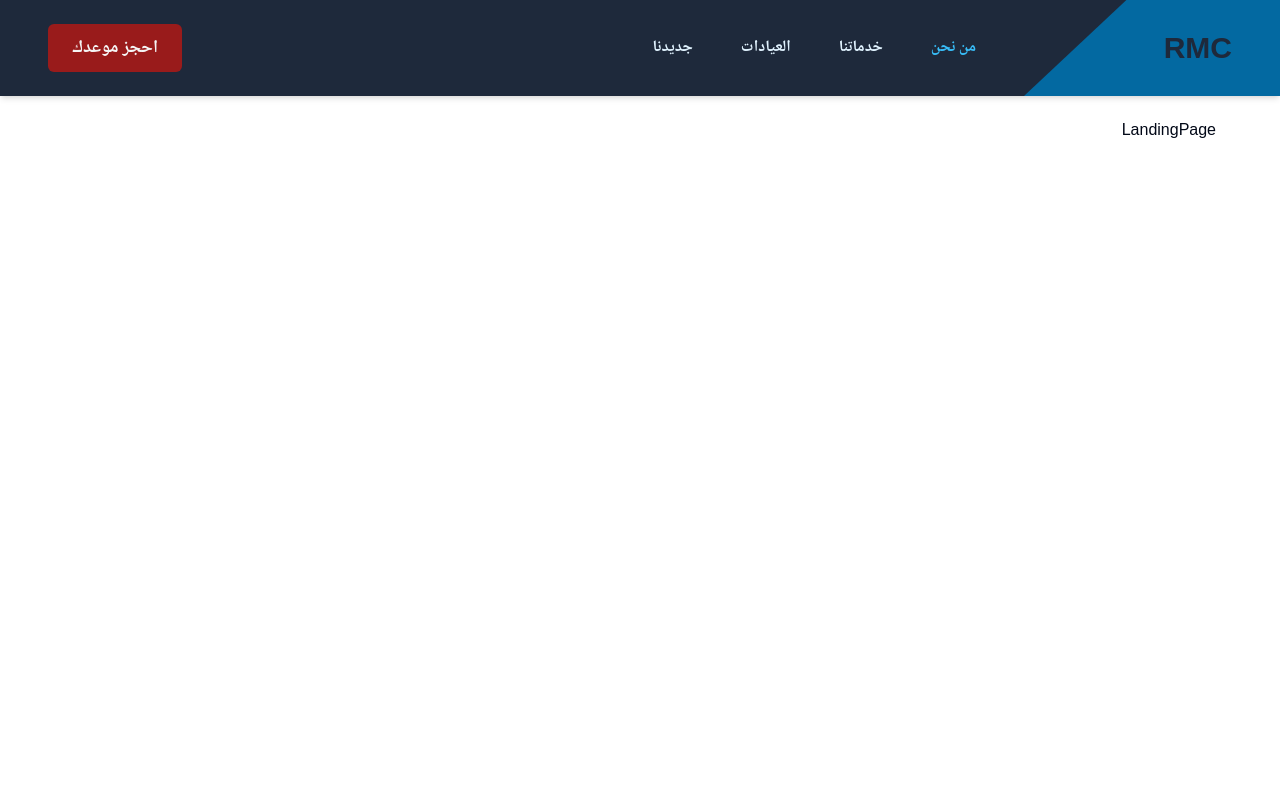
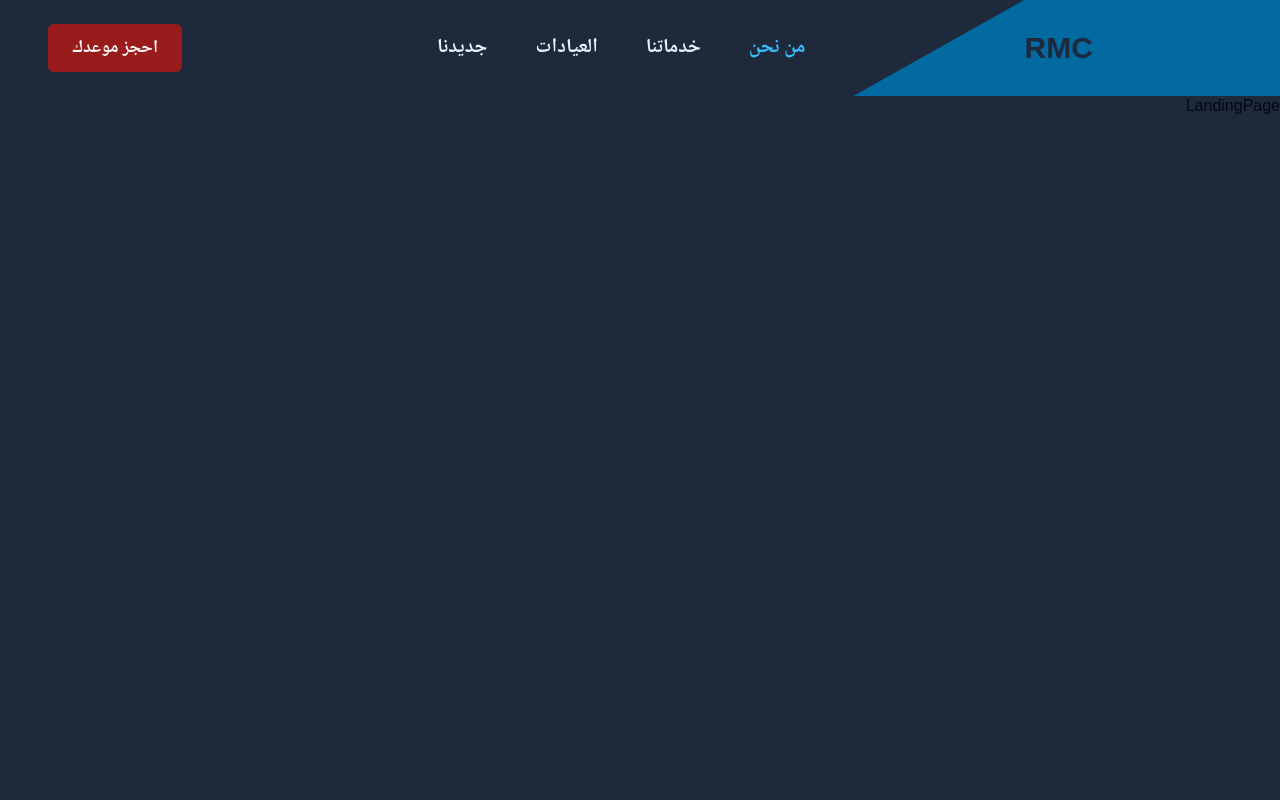
Before and after one commit to tarek-elmasri/riyadh-medical-center, a Next.js app: page / in a window 1280 px wide. Shown: the top 800 px of the page. Built offline with nearby package versions, Linux system fonts and the light colour scheme.

Commit message:
[styles] adjustment for navbar

```diff
--- a/app/(landing_page)/components/Navbar.tsx
+++ b/app/(landing_page)/components/Navbar.tsx
@@ -5,7 +5,7 @@ const Navbar = () => {
   return (
     <div className="h-24  bg-slate-800 shadow-md">
       <div className="flex h-full justify-between md:justify-start items-center">
-        <div className="navbar-triangle px-6 md:px-12 md:w-64 h-full  flex items-center md:bg-sky-700">
+        <div className="navbar-triangle h-full w-1/3 pr-4 flex items-center md:justify-center md:bg-sky-700">
           {/* mobile devices toggle menu */}
           <div className="md:hidden">
             <MobileNav />
--- a/app/(landing_page)/components/mobile-nav.tsx
+++ b/app/(landing_page)/components/mobile-nav.tsx
@@ -2,6 +2,7 @@
 
 import Drawer from "@/components/ui/drawer";
 import useRoutes from "@/hooks/useRoutes";
+import { cn } from "@/lib/utils";
 import { motion } from "framer-motion";
 import { Menu } from "lucide-react";
 import Link from "next/link";
@@ -13,9 +14,12 @@ const MobileNav = () => {
 
   return (
     <>
-      <Menu className="w-6 h-6 text-white ml-6" onClick={() => setOpen(true)} />
+      <Menu
+        className="w-6 h-6 text-white ml-6 cursor-pointer"
+        onClick={() => setOpen(true)}
+      />
       <Drawer
-        className="bg-slate-800 text-white"
+        className="bg-slate-800 text-white border-l-sky-400"
         isOpen={open}
         onClose={() => setOpen(false)}
       >
@@ -26,7 +30,15 @@ const MobileNav = () => {
               whileInView={{ y: [100, 0], opacity: [0, 1] }}
               transition={{ duration: 0.3, delay: i * 0.3 }}
             >
-              <Link href={route.href}>{route.label}</Link>
+              <Link
+                className={cn(
+                  "text-lg focus-within:outline-offset-8 focus-within:outline-sky-400",
+                  route.active ? "text-sky-400" : "text-neutral-100"
+                )}
+                href={route.href}
+              >
+                {route.label}
+              </Link>
             </motion.li>
           ))}
         </ul>
--- a/app/(landing_page)/components/navbar-links.tsx
+++ b/app/(landing_page)/components/navbar-links.tsx
@@ -20,8 +20,8 @@ const NavbarLinks = () => {
             <Link
               href={route.href}
               className={cn(
-                "font-bold text-md hover:text-sky-400 focus-within:outline-sky-400 outline-offset-8",
-                route.active ? "text-sky-100 " : "text-sky-400 "
+                "font-bold text-xl hover:text-sky-400 focus-within:outline-sky-400 outline-offset-8",
+                route.active ? "text-sky-400 " : "text-sky-100 "
               )}
             >
               {route.label}
--- a/app/(landing_page)/layout.tsx
+++ b/app/(landing_page)/layout.tsx
@@ -4,9 +4,7 @@ const LandingPageLayout = ({ children }: { children: React.ReactNode }) => {
   return (
     <div className="bg-white min-h-full">
       <Navbar />
-      <div className="w-full p-6 md:px-10 lg:px-16 max-w-7xl mx-auto">
-        {children}
-      </div>
+      <div className="w-full h-full bg-slate-800">{children}</div>
     </div>
   );
 };
--- a/hooks/useRoutes.tsx
+++ b/hooks/useRoutes.tsx
@@ -9,22 +9,22 @@ const useRoutes = () => {
     {
       href: "/",
       label: "من نحن",
-      active: pathname === "",
+      active: pathname === "/",
     },
     {
       href: "/a",
       label: "خدماتنا",
-      active: pathname === "/",
+      active: pathname === "/a",
     },
     {
       href: "/b",
       label: "العيادات",
-      active: pathname === "/",
+      active: pathname === "/b",
     },
     {
       href: "/c",
       label: "جديدنا",
-      active: pathname === "/",
+      active: pathname === "/c",
     },
   ];
 
```
